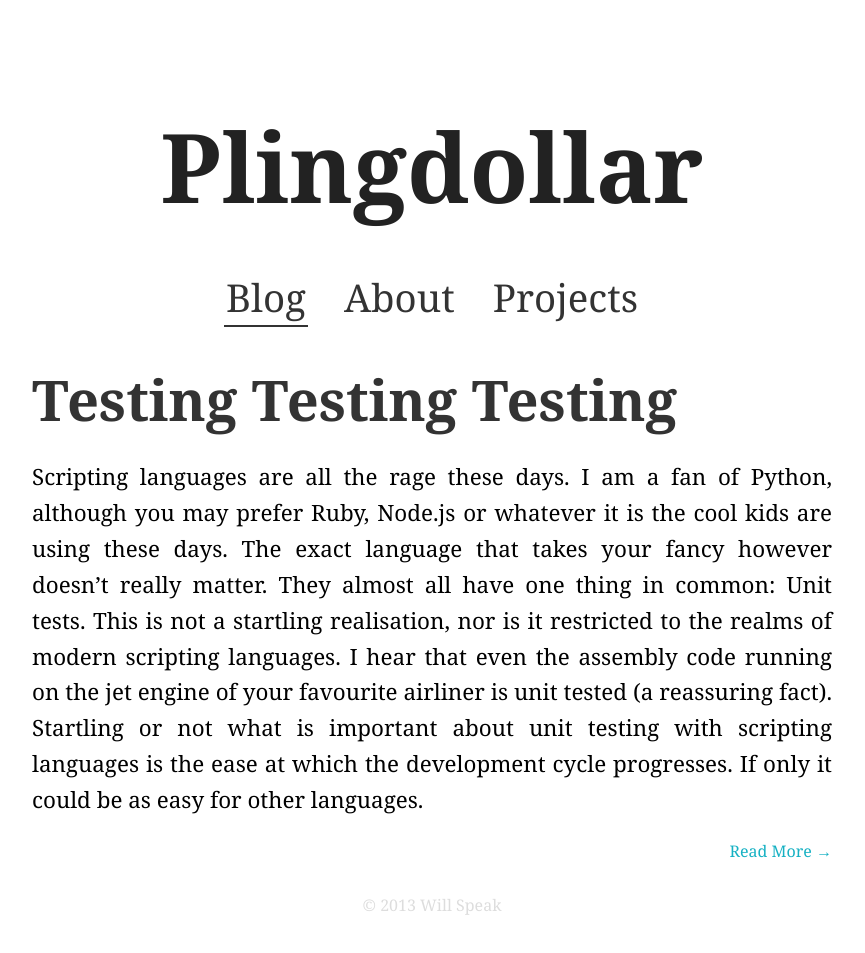
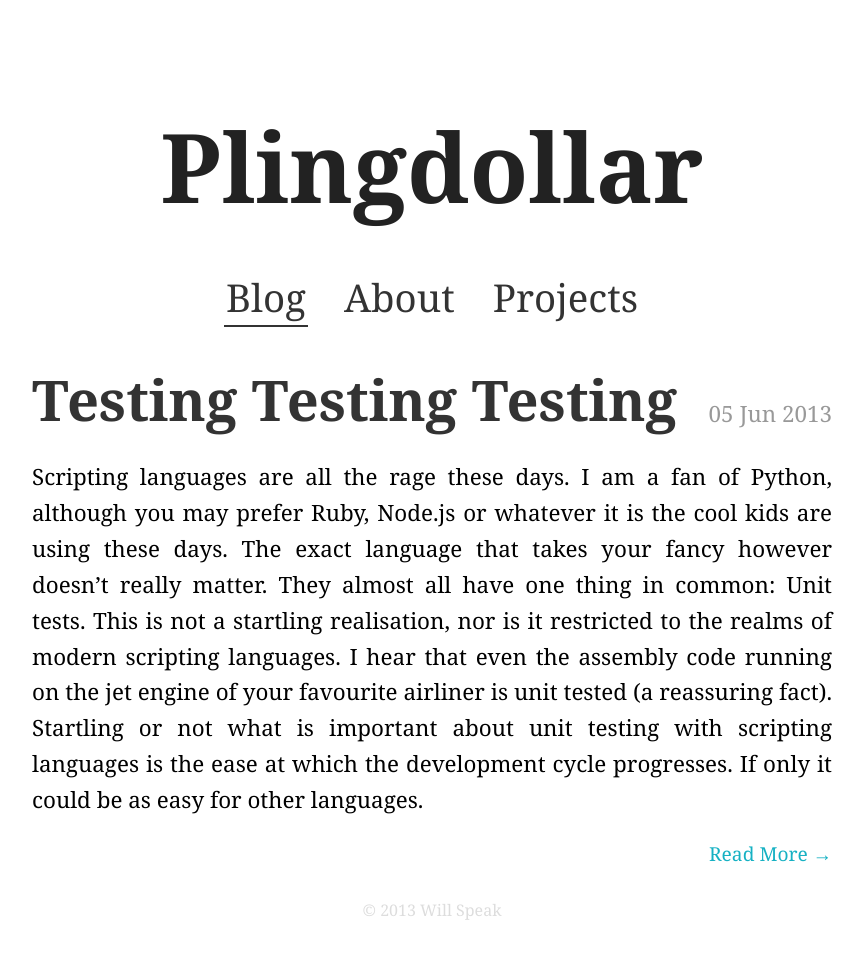
Before and after one commit to iwillspeak/iwillspeak.github.io, a Jekyll site: the page built from blog.html, in a window 1280 px wide. Shown: the whole page, without its empty margins (208-1073 px from the left). Built offline with Jekyll 4.4.1, drawn with Linux system fonts in a browser that asks for light colours.

Commit message:
Update Article Listings
Things should be a bit more inkeeping now.

```diff
--- /dev/null
+++ b/_includes/article_list.html
@@ -0,0 +1,14 @@
+<ul class="article_list">
+{% for post in site.posts %}
+<li>
+	<div class="postheader">
+		<p class="info">{{ post.date | date_to_string }}</p>
+		<h1><a href="{{ site.url }}{{post.url}}">{{post.title}}</a></h1>
+	</div>
+	{% if page.article_excerpts %}
+		{{ post.excerpt | markdownify }}
+		<a class="readmore" href="{{ site.url }}{{post.url}}">Read More &rarr;</a>
+	{% endif %}
+</li>
+{% endfor %}
+</ul>
--- a/blog.html
+++ b/blog.html
@@ -2,13 +2,7 @@
 group: blog
 layout: page
 title: Blog
+article_excerpts: true
 ---
 
-<ul class="article_list">
-{% for post in site.posts limit 10 %}
-<li>
-	<h1><a href="{{ site.url }}{{post.url}}">{{post.title}}</a></h1>
-	{{ post.excerpt | markdownify }}
-	<a class="readmore" href="{{ site.url }}{{post.url}}">Read More &rarr;</a>
-</li>
-{% endfor %}
+{% include article_list.html %}
--- a/css/common.css
+++ b/css/common.css
@@ -125,15 +125,24 @@ pre {
 	display: block;
 }
 
-.article_list h1 a, .article_list h1 a:visited {
+.postheader {
+	position: relative;
+	display: block;
+}
+
+.postheader h1 {
+	padding-right: 150px;
+}
+
+.postheader h1 a, .postheader h1 a:visited {
 	text-decoration: none;
 	color: #333;
 }
-.article_list h1 a:hover {
+.postheader h1 a:hover {
 	text-decoration: none;
 	color: #16b1c3;
 }
-.article_list h1 a:hover:before {
+.postheader h1 a:hover:before {
 	content: "§";
 	color: #16b1c3;
 	position: absolute;
@@ -144,12 +153,9 @@ pre {
 	text-align: right;
 	display: block;
 	width: 100%;
+	font-size: 1.2em;
 }
 
-.postheader {
-	position: relative;
-	display: block;
-}
 .postheader .info {
 	padding: 0 0 5px;
 	margin: 0;
@@ -163,9 +169,6 @@ pre {
 	background: transparent none;
 }
 
-.postheader h1 {
-	padding-right: 150px;
-}
 
 footer {
 	display: block;
--- a/index.html
+++ b/index.html
@@ -11,6 +12,10 @@ title: Home
 
 	<main>
 		{% include navigation.html %}
+
+		{% comment %}
+		{% include article_list.html %}
+		{% endcomment %}
 	</main>
 
 	{% include footer.html %}
```
Also changed, not shown: other parts of index.html (+1 -0 lines).
